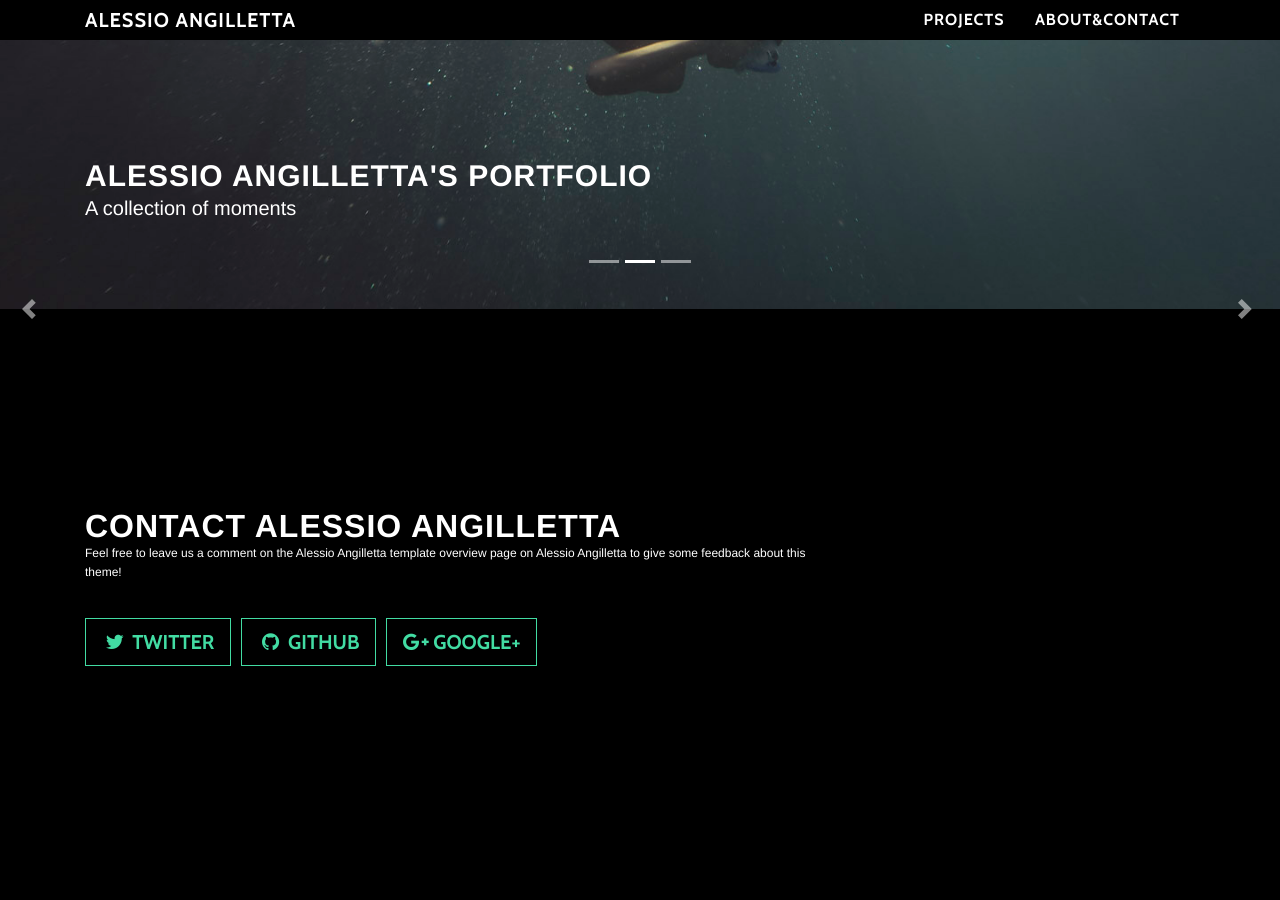
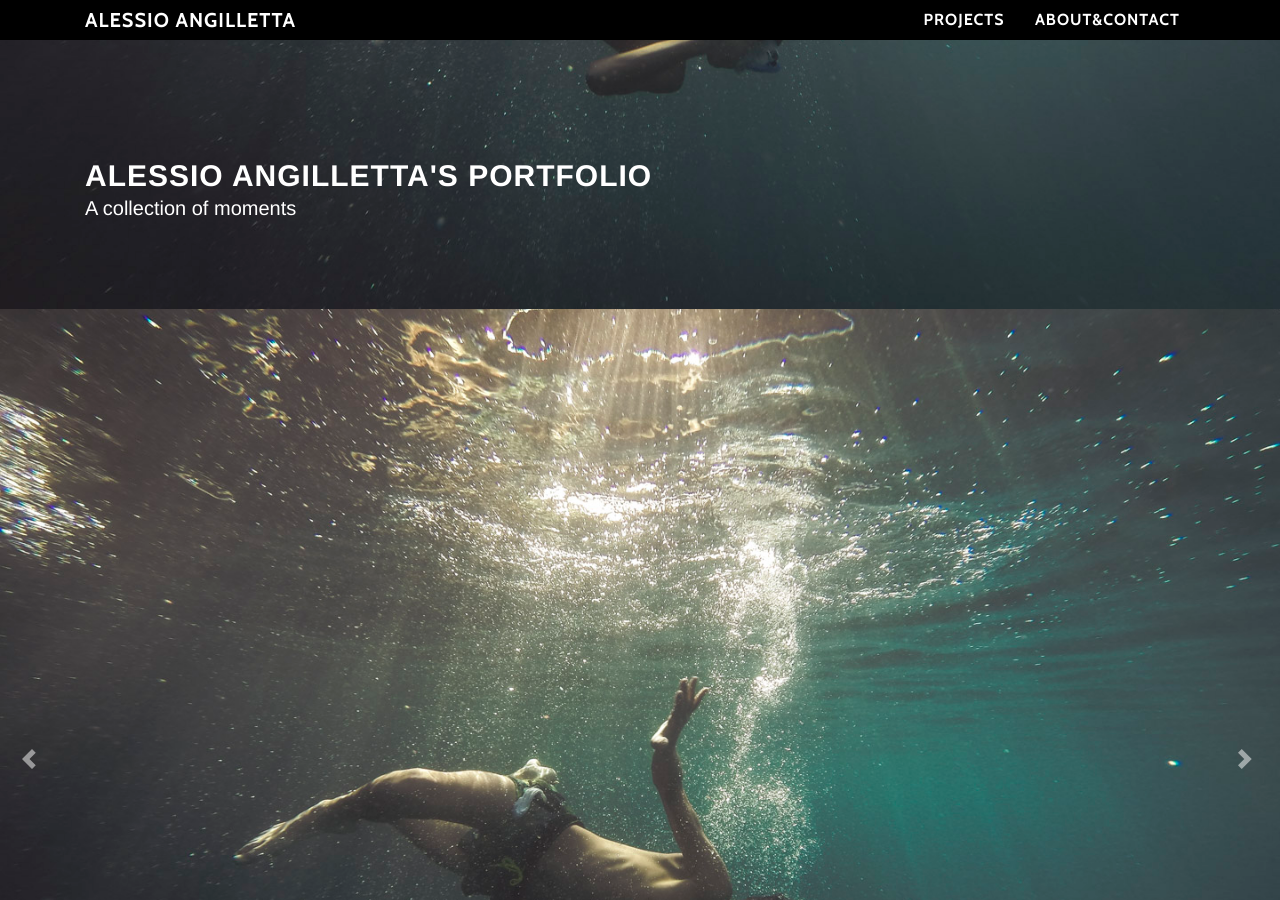
Before and after one commit to alessioangilletta/alessioangilletta.github.io, a Jekyll site: the page built from index.html, in a window 1280 px wide and 900 px high, scrolled down 591 px. Built offline with Jekyll 4.4.1, drawn with Linux system fonts in a browser that asks for light colours; some of the changed text lies outside the part shown.

Commit message:
re-added full-slider.css

```diff
--- a/_includes/head.html
+++ b/_includes/head.html
@@ -20,6 +20,6 @@
 
 
     <!-- Custom styles for this slider -->
-    <link href="css/grayscale.css" rel="stylesheet">
+    <link href="css/full-slider.css" rel="stylesheet">
 
   </head>
--- a/_includes/header.html
+++ b/_includes/header.html
@@ -1,5 +1,5 @@
     <!-- Navigation -->
-    <header class="masthead">
+
     <nav class="navbar navbar-expand-lg navbar-light fixed-top" id="mainNav">
       <div class="container">
         <a class="navbar-brand js-scroll-trigger" href="#page-top">Alessio Angilletta</a>
@@ -21,7 +21,7 @@
     </nav>
 
     <!-- Intro Header -->
-
+    <header class="masthead">
       <div class="intro-body">
         <div class="container">
           <div class="row">
--- /dev/null
+++ b/css/full-slider.css
@@ -0,0 +1,15 @@
+/*!
+ * Start Bootstrap - Full Slider (http://startbootstrap.com/template-overviews/full-slider)
+ * Copyright 2013-2017 Start Bootstrap
+ * Licensed under MIT (https://github.com/BlackrockDigital/startbootstrap-full-slider/blob/master/LICENSE)
+ */
+
+.carousel-item {
+    height: 100vh;
+    min-height: 300px;
+    background: no-repeat center center scroll;
+    -webkit-background-size: cover;
+    -moz-background-size: cover;
+    -o-background-size: cover;
+    background-size: cover;
+}
--- a/css/grayscale.css
+++ b/css/grayscale.css
@@ -217,21 +217,3 @@ img::-moz-selection {
 
 body {
   -webkit-tap-highlight-color: rgba(255, 255, 255, 0.2); }
-
-<<<<<<< HEAD
-
-=======
->>>>>>> addslider
-.carousel-item {
-    height: 100vh;
-    min-height: 300px;
-    background: no-repeat center center scroll;
-    -webkit-background-size: cover;
-    -moz-background-size: cover;
-    -o-background-size: cover;
-    background-size: cover;
-}
-<<<<<<< HEAD
-=======
-
->>>>>>> addslider
```
